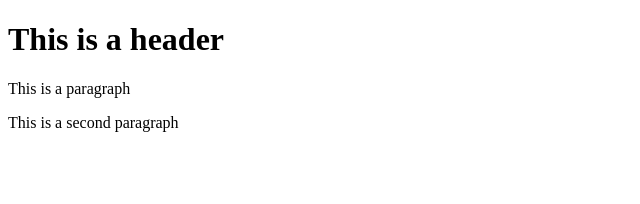
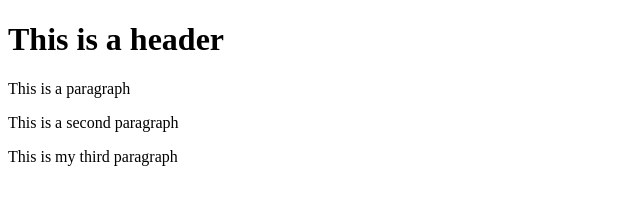
Before and after one commit to mailbiswadip/git-test, a website: page index.html in a window 1280 px wide. Shown: the whole page, without its empty margins (0-640 px from the left). Drawn offline with Linux system fonts and the light colour scheme.

Commit message:
forth commit

```diff
--- a/index.html
+++ b/index.html
@@ -5,5 +5,6 @@
 	<h1>This is a header</h1>
 	<p> This is a paragraph </p>
 	<p> This is a second paragraph </p>
+	<p> This is my third paragraph </p>
 </body>
 </html>
```
Also changed, not shown: package.json (added, +24 -0 lines), 1 other file.
